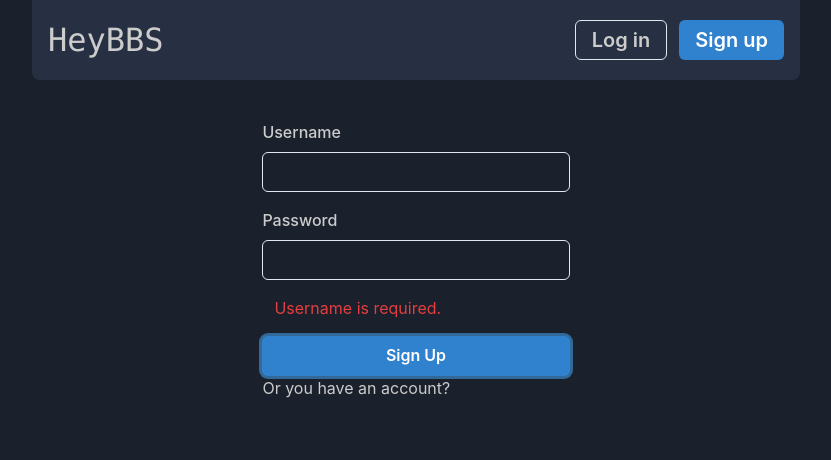
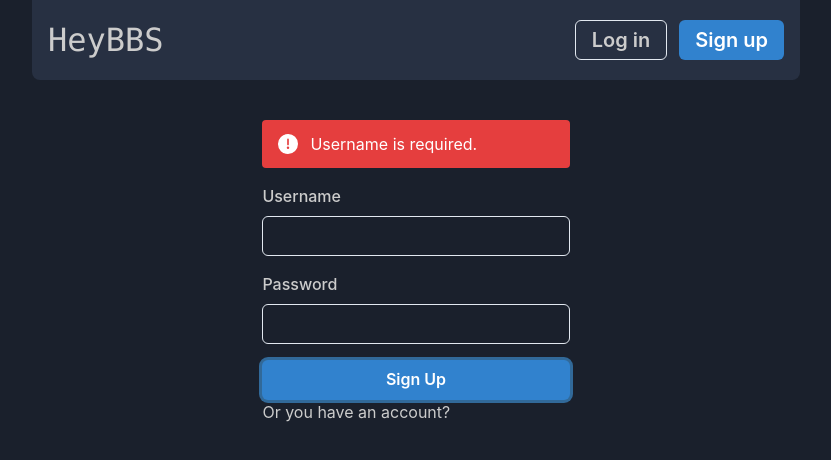
Before and after one commit to ikanago/hey_bbs, a React (Create React App) app in the folder frontend/: page /signup in a window 1280 px wide. Both pictures are taken after a click on the button "Sign Up". Shown: the top 460 px of the page, without its empty margins (224-1055 px from the left). Built offline with nearby package versions, Linux system fonts and the light colour scheme; no server answers.

Commit message:
Beautiful error message

```diff
--- /dev/null
+++ b/frontend/src/components/FormError.tsx
@@ -0,0 +1,21 @@
+import React from "react";
+import { Alert, AlertDescription, AlertIcon, Box } from "@chakra-ui/react";
+
+type Props = {
+    message: string;
+};
+
+const FormError: React.FC<Props> = props => {
+    return (
+        <Box mb="4">
+            <Alert status="error" variant="solid" borderRadius="4">
+                <AlertIcon />
+                <AlertDescription color="black.800">
+                    {props.message}
+                </AlertDescription>
+            </Alert>
+        </Box>
+    );
+};
+
+export default FormError;
--- a/frontend/src/components/Login.tsx
+++ b/frontend/src/components/Login.tsx
@@ -1,11 +1,12 @@
 import React, { useContext, useState } from "react";
 import { useHistory } from "react-router-dom";
-import { AuthContext } from "../context/context";
-import { login } from "../api";
-import { Flex, Text } from "@chakra-ui/layout";
+import { Flex } from "@chakra-ui/layout";
 import { Input } from "@chakra-ui/input";
 import { Button } from "@chakra-ui/button";
 import { FormLabel } from "@chakra-ui/form-control";
+import { login } from "../api";
+import { AuthContext } from "../context/context";
+import FormError from "./FormError";
 import Header from "./Header";
 import { validateForm } from "../validate";
 
@@ -38,6 +39,7 @@ const Login: React.FC = () => {
             <Header />
             <Flex direction="column" mt="10" px="30%">
                 <form>
+                    {logInError ? <FormError message={logInError} /> : <></>}
                     <FormLabel>Username</FormLabel>
                     <Input
                         mb="4"
@@ -52,13 +54,6 @@ const Login: React.FC = () => {
                         value={password}
                         type="password"
                     />
-                    {logInError ? (
-                        <Text mb="4" px="3" color="red.500">
-                            {logInError}
-                        </Text>
-                    ) : (
-                        <></>
-                    )}
                     <Button
                         colorScheme="blue"
                         width="100%"
--- a/frontend/src/components/Signup.tsx
+++ b/frontend/src/components/Signup.tsx
@@ -1,11 +1,12 @@
 import React, { useContext, useState } from "react";
 import { Link, useHistory } from "react-router-dom";
-import { AuthContext } from "../context/context";
-import { signup } from "../api";
-import { Flex, Text } from "@chakra-ui/layout";
+import { Flex } from "@chakra-ui/layout";
 import { Input } from "@chakra-ui/input";
 import { Button } from "@chakra-ui/button";
 import { FormLabel } from "@chakra-ui/form-control";
+import { signup } from "../api";
+import { AuthContext } from "../context/context";
+import FormError from "./FormError";
 import Header from "./Header";
 import { validateForm } from "../validate";
 
@@ -39,6 +40,7 @@ const Signup: React.FC = () => {
             <Header />
             <Flex direction="column" mt="10" px="30%">
                 <form>
+                    {signUpError ? <FormError message={signUpError} /> : <></>}
                     <FormLabel>Username</FormLabel>
                     <Input
                         mb="4"
@@ -53,13 +55,6 @@ const Signup: React.FC = () => {
                         value={password}
                         type="password"
                     />
-                    {signUpError ? (
-                        <Text mb="4" px="3" color="red.500">
-                            {signUpError}
-                        </Text>
-                    ) : (
-                        <></>
-                    )}
                     <Button
                         colorScheme="blue"
                         width="100%"
```
